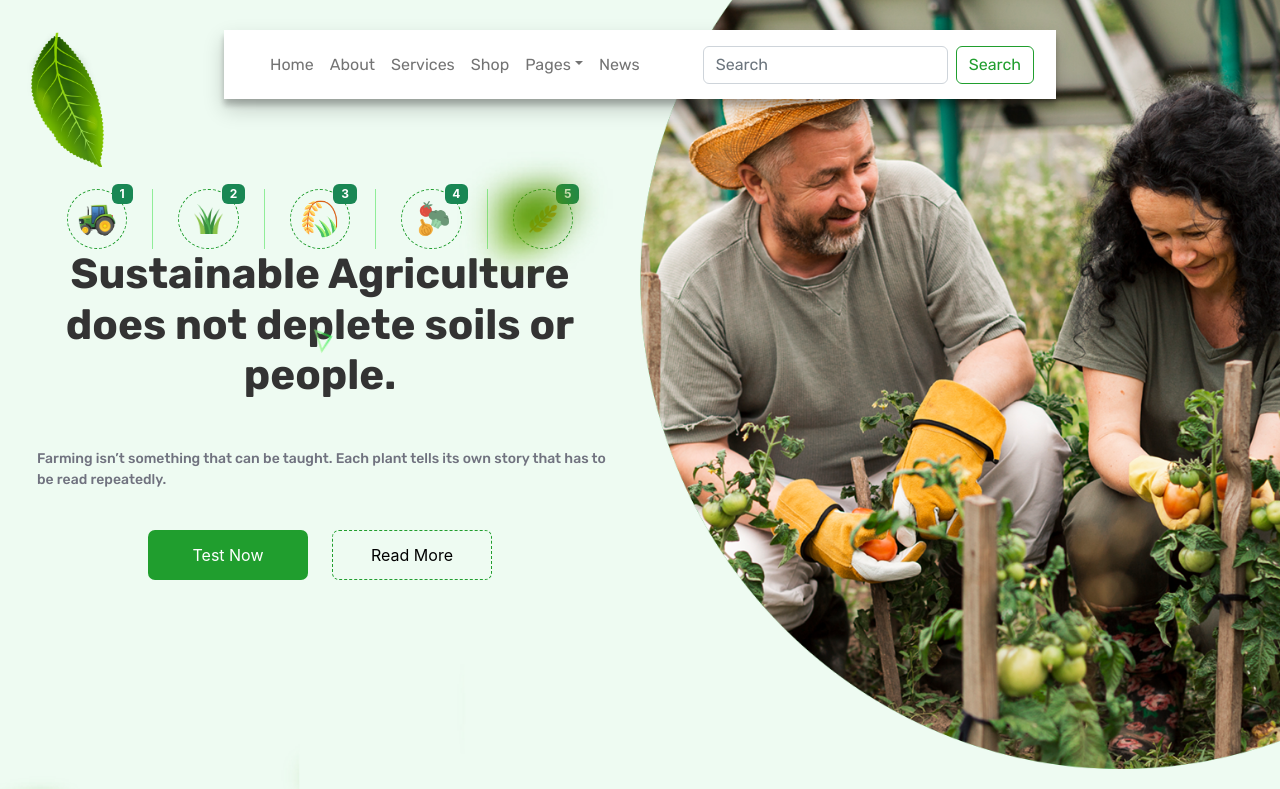
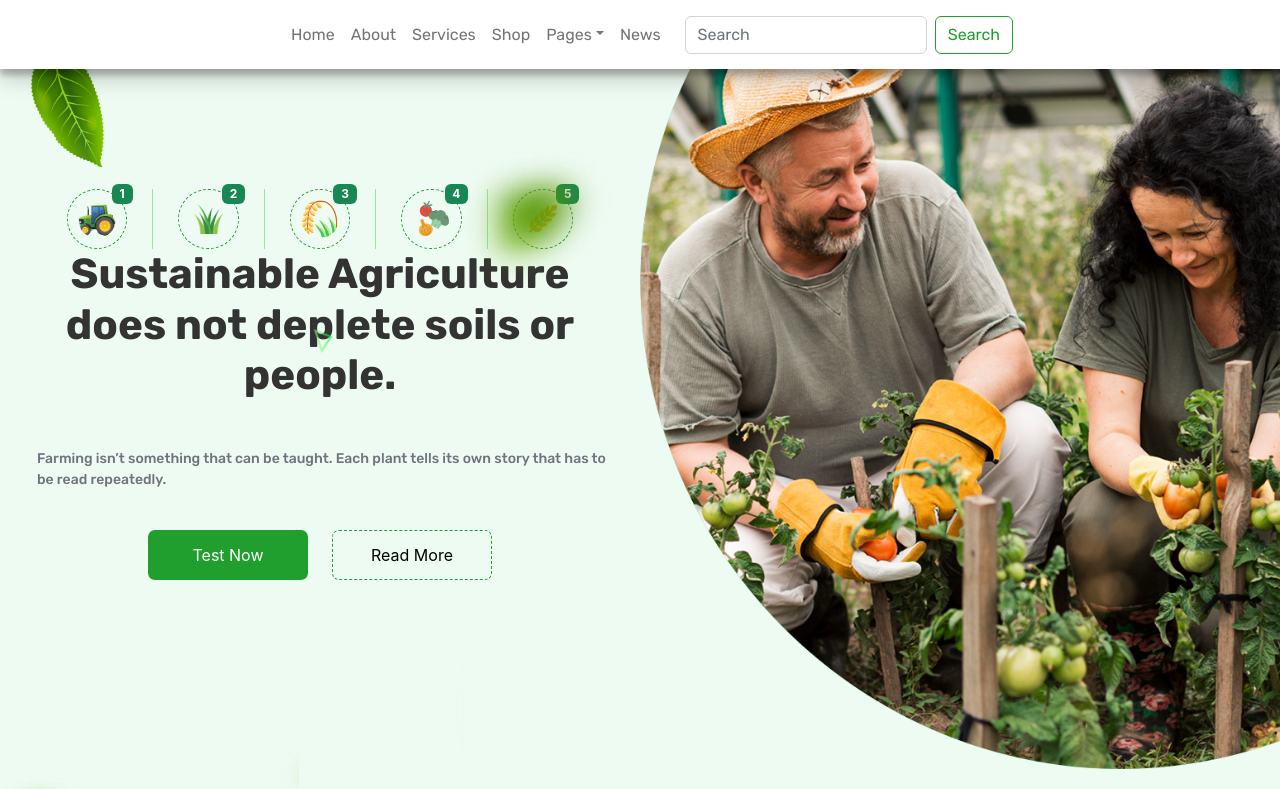
Before and after one commit to Nazif-Malhi/farmstead-legacy-v.1, a React (Create React App) app: page / in a window 1280 px wide. Shown: the top 789 px of the page. Built offline with nearby package versions, Linux system fonts and the light colour scheme.

Commit message:
navbar fixed

```diff
--- a/src/components/navbar/NavbarHeader2.jsx
+++ b/src/components/navbar/NavbarHeader2.jsx
@@ -24,20 +24,21 @@ const NavbarContainer = styled.div`
 
 function NavbarHeader2() {
 
-  const [stickyNavbar, setStickyNavbar] = useState(false);
-  const changeNavbar = () =>{
-     if(window.scrollY >= 100){
-       setStickyNavbar(true);
-     }
-     else{
-       setStickyNavbar(false);
-     }
-  };
-  window.addEventListener('scroll', changeNavbar);
+//   const [stickyNavbar, setStickyNavbar] = useState(false);
+//   const changeNavbar = () =>{
+//      if(window.scrollY >= 100){
+//        setStickyNavbar(true);
+//      }
+//      else{
+//        setStickyNavbar(false);
+//      }
+//   };
+//   window.addEventListener('scroll', changeNavbar);
 
   return (
     <NavbarContainer >
-      <Navbar  className={stickyNavbar ? 'navbar navbarSticky' : 'navbarFloat' } expand="lg">
+      {/* <Navbar  className={stickyNavbar ? 'navbar navbarSticky' : 'navbarFloat' } expand="lg"> */}
+      <Navbar  className='navbar navbarSticky' expand="lg">
           <Container fluid>
             <Navbar.Brand href="#">
               {/* FarmStead */}
```
